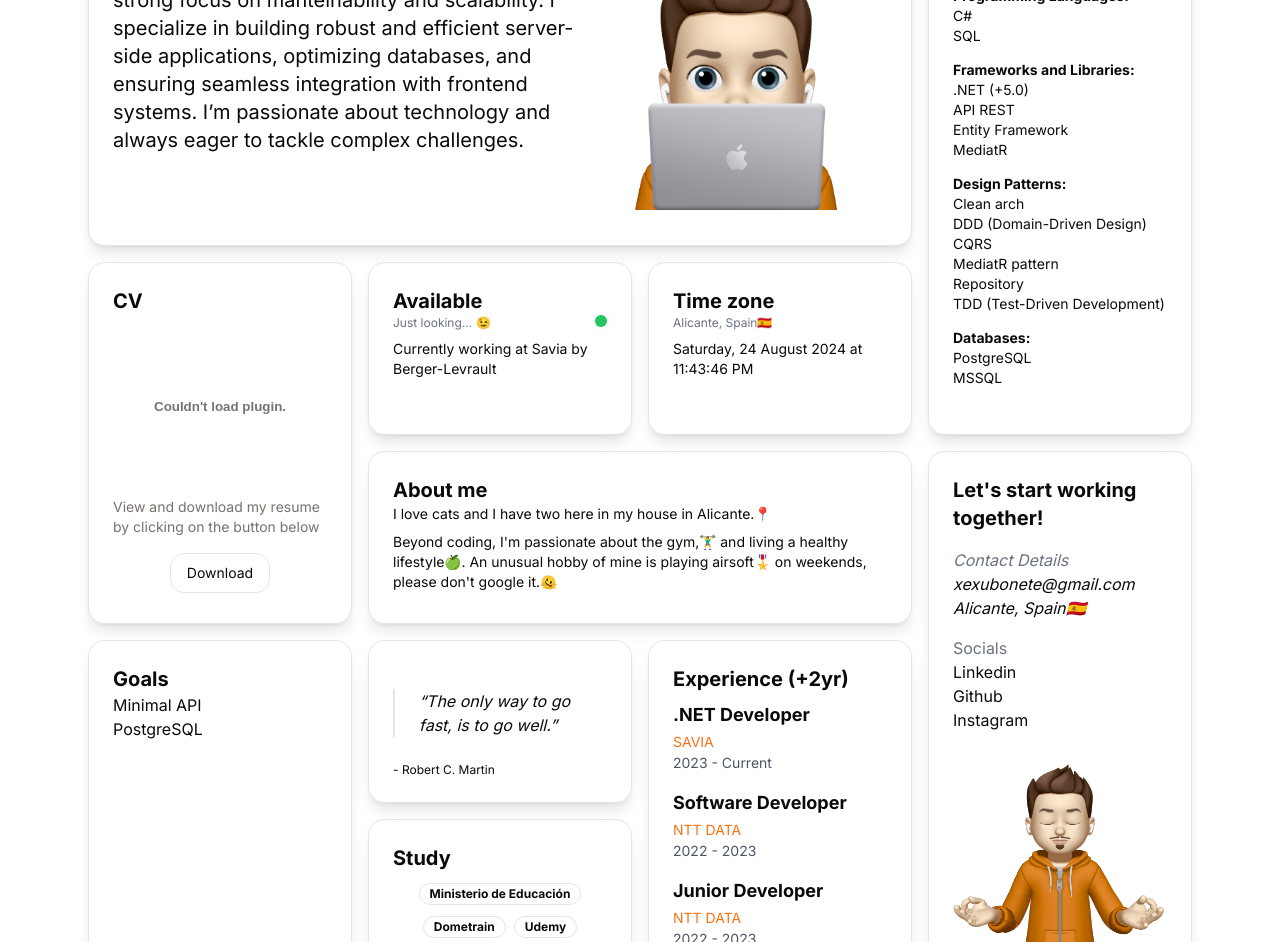
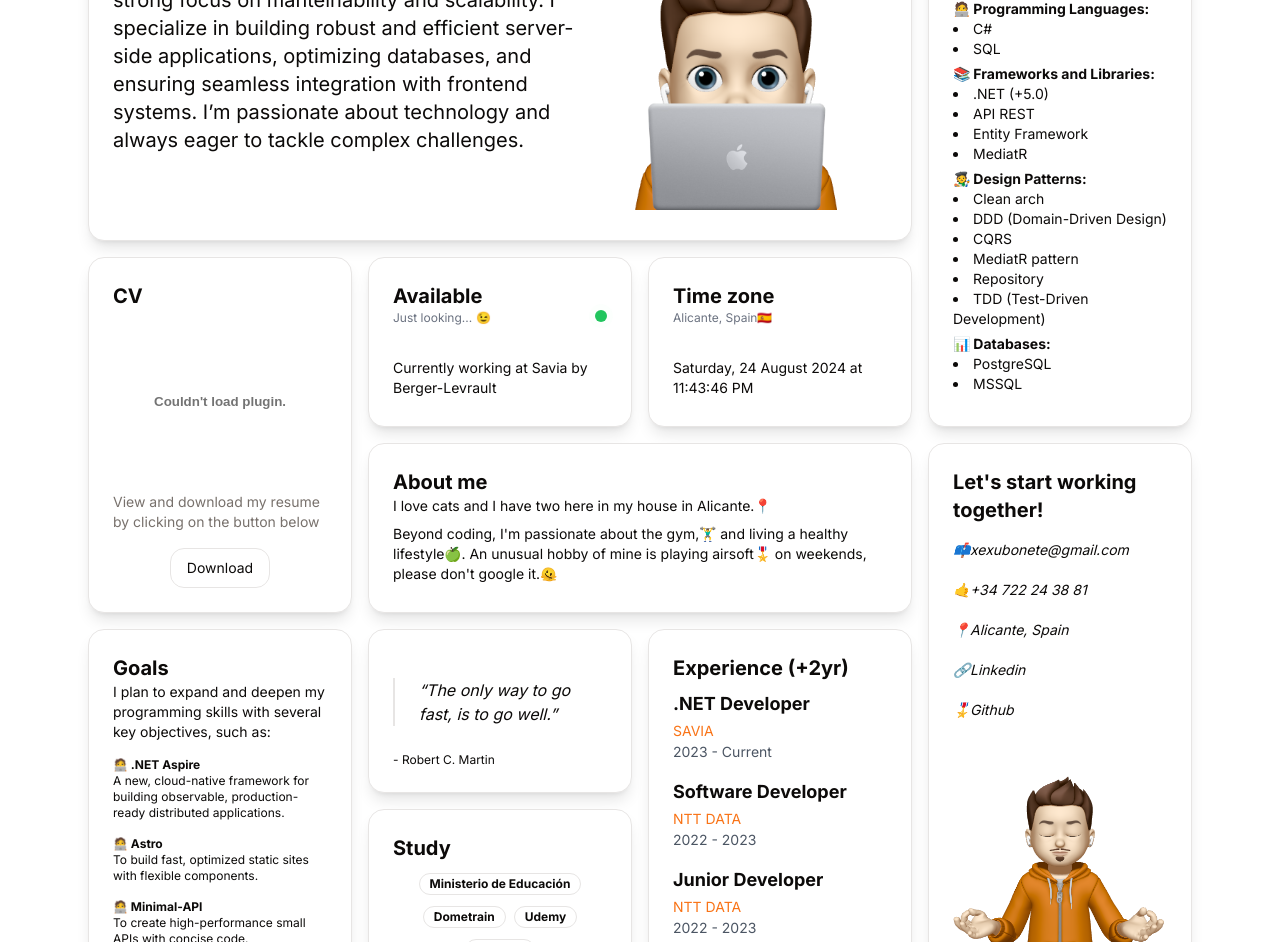
Before and after one commit to xexubonete/my-portfolio, an Astro site: page / in a window 1280 px wide. Shown: the part 204-1146 px from the top of the page. Built offline with nearby package versions, Linux system fonts and the light colour scheme; Astro itself is replaced by a stand-in of ours.

Commit message:
Added text of goals card. Changed some css styles. Linked the url of the social media.

```diff
--- a/src/components/sections/AboutMe.astro
+++ /dev/null
@@ -1,57 +0,0 @@
----
-import Card from '../Card.astro'
----
-
-<Card colSpan="md:col-span-1" rowSpan="md:row-span-6" title="Skills">
-  <div class="flex flex-col gap-2">
-    <p class="text-sm font-light">
-      My primary tools of choice includes:
-      <ul class="tech-list list-inside list-disc text-sm">
-        <ul>
-          <li>
-            <strong>Programming Languages:</strong>
-            <ul>
-              <li>C#</li>
-              <li>SQL</li>
-            </ul>
-          </li>
-          <li>
-            <strong>Frameworks and Libraries:</strong>
-            <ul>
-              <li>.NET (+5.0)</li>
-              <li>API REST</li>
-              <li>Entity Framework</li>
-              <li>MediatR</li>
-            </ul>
-          </li>
-          <li>
-            <strong>Design Patterns:</strong>
-            <ul>
-              <li>Clean arch</li>
-              <li>DDD (Domain-Driven Design)</li>
-              <li>CQRS</li>
-              <li>MediatR pattern</li>
-              <li>Repository</li>
-              <li>TDD (Test-Driven Development)</li>
-            </ul>
-          </li>
-          <li>
-            <strong>Databases:</strong>
-            <ul>
-              <li>PostgreSQL</li>
-              <li>MSSQL</li>
-            </ul>
-          </li>
-        </ul>
-      </ul>
-      <!-- <p class="text-sm font-light">
-      Beyond coding, I'm passionate about the gym,🏋️‍♂️ and living a healthy
-      lifestyle🍏.
-    </p>
-    <p class="text-sm font-light">
-      An unusual hobby of mine is playing airsoft🎖️ on weekends, please don't
-      google it.🫠
-    </p> -->
-    </p>
-  </div>
-</Card>
--- a/src/components/sections/Now.astro
+++ b/src/components/sections/Available.astro
@@ -6,12 +6,13 @@
 <Card colSpan="md:col-span-1" rowSpan="md:row-span-2" title="Available">
   <div class="mb-2 flex w-full items-start justify-between">
     <div class="flex flex-col">
-      <!-- <h2>Now</h2> -->
+      <!-- <h2>Available</h2> -->
       <span class="cursor-pointer text-xs text-gray-500"
         >Just looking... 😉</span
       >
     </div>
     <Pulse />
   </div>
+  <br>
   <p class="text-sm">Currently working at Savia by Berger-Levrault</p>
 </Card>
--- a/src/components/sections/ContactsCard.astro
+++ b/src/components/sections/ContactsCard.astro
@@ -11,24 +11,37 @@
       </h1>
     </header>
     <address class="mt-4 flex w-fit flex-col">
-      <h2 class="text-gray-500">Contact Details</h2>
-      <p>xexubonete@gmail.com</p>
-      <p>Alicante, Spain&#x1F1EA;&#x1F1F8</p>
+      <!-- <h2 class="text-xm">Contact Details</h2> -->
+      <p class="text-sm">
+        <a
+        href="mailto:xexubonete@gmail.com"
+        target="_blank"
+        rel="noreferrer">
+          📫xexubonete@gmail.com <br>
+        </a>
+        <br>
+        <a
+        href="tel:+34722243881"
+        target="_blank"
+        rel="noreferrer">
+          🤙+34 722 24 38 81
+        </a>
+        <br>        <br>
+        <a
+        href="https://www.google.com/maps/place/Alicante+(Alacant),+Alicante/@38.3578408,-0.4725241,13z/data=!3m1!4b1!4m6!3m5!1s0xd6235da3b9dab4b:0x1d7da872ac0b81e3!8m2!3d38.3457685!4d-0.4909444!16zL20vMHpjNg?entry=ttu&g_ep=EgoyMDI0MDgyMS4wIKXMDSoASAFQAw%3D%3D"
+        target="_blank"
+        rel="noreferrer">
+        📍Alicante, Spain
+        </a>
+<br>
+        <!-- <p class="text-sm">📍Alicante, Spain&#x1F1EA;&#x1F1F8</p> -->
+        <br>
+        <a class="text-sm" href={LINKS.linkedin} target="_blank">🔗Linkedin</a>
+        <br><br>
+        <a class="text-sm" href={LINKS.github} target="_blank">🎖️Github</a>
+      </p>
     </address>
-    <div class="mt-4 flex w-fit flex-col">
-      <h2 class="text-gray-500">Socials</h2>
-      <ul>
-        <li>
-          <a href={LINKS.linkedin} target="_blank">Linkedin</a>
-        </li>
-        <li>
-          <a href={LINKS.github} target="_blank">Github</a>
-        </li>
-        <li>
-          <a href={LINKS.instagram} target="_blank">Instagram</a>
-        </li>
-      </ul>
-    </div>
+    <br>
     <div class="flex h-full w-full flex-col">
       <div>
         <img
--- /dev/null
+++ b/src/components/sections/GoalsCard.astro
@@ -0,0 +1,25 @@
+---
+import Card from '../Card.astro'
+import { LINKS } from '../../lib/constants'
+---
+
+<Card colSpan="md:col-span-1" rowSpan="md:row-span-2" title="Goals">
+  <div class="flex h-full w-full flex-col text-xm">
+    <div>
+      <!-- <p> -->
+        <!-- In the coming months, I plan to expand and deepen my programming skills
+        with several key objectives, such as: -->
+        <p class="text-sm font-light">
+            I plan to expand and deepen my programming skills
+        with several key objectives, such as:</p>
+        <ul class="tech-list list-inside list-disc text-xs">
+          <strong class="goal-list">🧑‍💻 .NET Aspire</strong>
+          <p>A new, cloud-native framework for building observable, production-ready distributed applications.</p>
+          <strong class="goal-list">🧑‍💻 Astro</strong>
+          <p>To build fast, optimized static sites with flexible components.</p>
+          <strong class="goal-list"> 🧑‍💻 Minimal-API</strong>
+          <p>To create high-performance small APIs with concise code. </p>
+        </ul>
+    </div>
+  </div>
+</Card>
--- /dev/null
+++ b/src/components/sections/Skills.astro
@@ -0,0 +1,31 @@
+---
+import Card from '../Card.astro'
+---
+
+<Card colSpan="md:col-span-1" rowSpan="md:row-span-6" title="Skills">
+  <div class="flex flex-col gap-2">
+    <p class="text-xm font-light">
+      My primary tools🛠️ of choice includes:
+      <ul class="list-inside list-disc text-sm">
+        <strong class="tech-list">🧑‍💻 Programming Languages:</strong>
+          <li>C#</li>
+          <li>SQL</li>
+        <strong class="tech-list">📚 Frameworks and Libraries:</strong>
+          <li>.NET (+5.0)</li>
+          <li>API REST</li>
+          <li>Entity Framework</li>
+          <li>MediatR</li>
+        <strong class="tech-list">🧑‍🎨 Design Patterns:</strong>
+          <li>Clean arch</li>
+          <li>DDD (Domain-Driven Design)</li>
+          <li>CQRS</li>
+          <li>MediatR pattern</li>
+          <li>Repository</li>
+          <li>TDD (Test-Driven Development)</li>
+        <strong class="tech-list">📊 Databases:</strong>
+          <li>PostgreSQL</li>
+          <li>MSSQL</li>
+      </ul>
+    </p>
+  </div>
+</Card>
--- a/src/components/sections/TattooCard.astro
+++ /dev/null
@@ -1,25 +0,0 @@
----
-import Card from '../Card.astro'
-import { LINKS } from '../../lib/constants'
----
-
-<Card colSpan="md:col-span-1" rowSpan="md:row-span-2" title="Goals">
-  <div class="flex h-full w-full flex-col">
-    <div>
-      <p>Minimal API</p>
-      <p>PostgreSQL</p>
-      <!-- <img
-        width="500"
-        height="500"
-        src="/me_chillin.png"
-        class="pointer-events-none absolute bottom-[-20px] right-[-110px] z-[-1] max-h-[900px] w-auto select-none opacity-50 md:relative md:bottom-auto md:right-auto md:z-auto md:opacity-100"
-        alt="memoji of xexu taking easy"
-      /> -->
-    </div>
-    <div>
-      <p class="mt-2 text-sm text-muted-foreground">
-        <!-- If you want to see my tattoo's, you can follow me on Instagram. -->
-      </p>
-    </div>
-  </div>
-</Card>
--- a/src/components/sections/TimeZoneCardV2.tsx
+++ b/src/components/sections/TimeZoneCardV2.tsx
@@ -22,6 +22,7 @@
           </span>
         </div>
       </div>
+      <br></br>
       <p className="text-sm">{dateTime}</p>
     </div>
   )
--- a/src/lib/constants.ts
+++ b/src/lib/constants.ts
@@ -93,17 +93,16 @@
     start: '2022',
     end: '2023',
     tasks: [
-      'Mantenimiento en solitario del servicio correctivo.',
-      'Comunicación directa con cliente.',
-      'Análisis, codificación y despliegue de correctivos.',
-      'Testeo y validación de funcionalidades en toda la aplicación.',
-      'Planteamiento de nuevos evolutivos.',
-      'Uso API REST.',
-      'Uso .NET Framework 3.1.',
-      'Uso .NET Core 3.1.',
-      'Uso Entity Framework 3.1.',
-      'Manejo de Azure DevOps.',
-      'Manejo de Git.',
+      'Solo maintenance of corrective service.',
+      'Direct communication with the client.',
+      'Analysis, coding, and deployment of fixes.',
+      'Testing and validation of functionalities across the application.',
+      'Proposal of new features.',
+      'Use of API REST.',
+      'Experience with .NET Core 3.1.',
+      'Experience with Entity Framework 3.1.',
+      'Experience with Azure DevOps.',
+      'Experience with Git.'
     ],
   },
   {
@@ -114,17 +113,15 @@
     start: '2022',
     end: '2023',
     tasks: [
-      'Desarrollo evolutivos ASP clásico.',
-      'Desarrollo scripts bases de datos SQL.',
-      'Uso MSSQL Server.',
-      'Creación API en .NET C#.',
-      'Uso .NET Framework 6.0.',
-      'Uso .NET Core 6.0.',
-      'Uso Entity Framework 6.0.',
-      'Peticiones Postman.',
-      'Manejo de GitHub.',
-      'Despliegue con Jenkins.',
-      'Uso de Git.',
-    ],
+    'Creating APIs in .NET C#.',
+    'Experience with .NET Framework 6.0.',
+    'Experience with .NET Core 6.0.',
+    'Postman requests.',
+    'Experience with GitHub.',
+    'Development of ASP classic applications.',
+    'Development of SQL database scripts.',
+    'Experience with MSSQL Server.',
+    'Deployment using Jenkins.',
+    'Experience with Git.'    ],
   },
 ]
--- a/src/pages/index.astro
+++ b/src/pages/index.astro
@@ -1,14 +1,14 @@
 ---
 import BaseLayout from '../layouts/BaseLayout.astro'
 import IntroCard from '../components/sections/IntroCard.astro'
-import AboutMe from '../components/sections/AboutMe.astro'
+import Skills from '../components/sections/Skills.astro'
 import Card from '../components/Card.astro'
 import TimeZoneCard from '../components/sections/TimeZoneCard.astro'
 import ContactsCard from '../components/sections/ContactsCard.astro'
-import Now from '../components/sections/Now.astro'
+import Available from '../components/sections/Available.astro'
 import CVCard from '../components/sections/CVCard.astro'
 import ExperienceCard from '../components/sections/ExperienceCard.astro'
-import TattooCard from '../components/sections/TattooCard.astro'
+import GoalsCard from '../components/sections/GoalsCard.astro'
 import StudyCard from '../components/sections/StudyCard.astro'
 import MyStack from '../components/sections/MyStack.astro'
 //
@@ -39,7 +39,7 @@
 
 <BaseLayout
   title="Jesus Bonete - Portfolio"
-  description="Jesus Bonete - Portfolio, Projects, CV, About Me, Contact, Timezone, Now, Experience, Study"
+  description="Jesus Bonete - Portfolio, Projects, CV, About Me, Contact, Timezone, Available, Experience, Study"
 >
   <div
     slot="loader"
@@ -50,9 +50,9 @@
     class="relative m-auto grid w-full max-w-6xl gap-2 overflow-hidden p-2 sm:gap-2 sm:p-4 md:grid-cols-2 md:gap-3 md:p-6 lg:grid-cols-4 lg:grid-rows-8 lg:gap-4"
   >
     <IntroCard />
-    <AboutMe />
+    <Skills />
     <CVCard />
-    <Now />
+    <Available />
     <MyStack />
     <!-- <Card
       colSpan="md:col-span-1"
@@ -62,7 +62,7 @@
     /> -->
     <TimeZoneCard />
     <ContactsCard />
-    <TattooCard />
+    <GoalsCard />
     <Card colSpan="md:col-span-1" rowSpan="md:row-span-1">
       <div class="flex h-full flex-col justify-between">
         <blockquote class="mt-6 border-l-2 pl-6 italic">
--- a/src/styles/globals.css
+++ b/src/styles/globals.css
@@ -62,7 +62,11 @@
     background-color: #cf8b42;
   }
   /* Add space between list items */
-  .tech-list li:has(strong) {
-    margin-bottom: 1em; /* Adjust the value as needed for spacing */
+  .tech-list {
+    display: block; /* Asegura que se comporte como un bloque */
+    margin-top: 5px; /* Ajusta este valor para el espacio vertical deseado */  }
+}
+  .goal-list {
+    display: block; /* Asegura que se comporte como un bloque */
+    margin-top: 15px; /* Ajusta este valor para el espacio vertical deseado */
   }
-}
```
